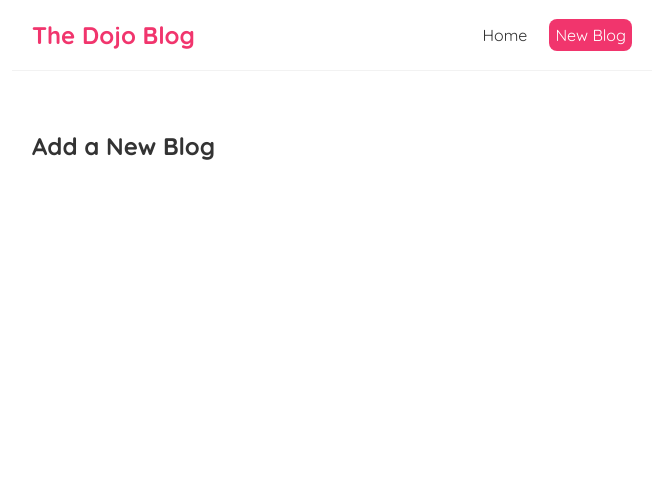
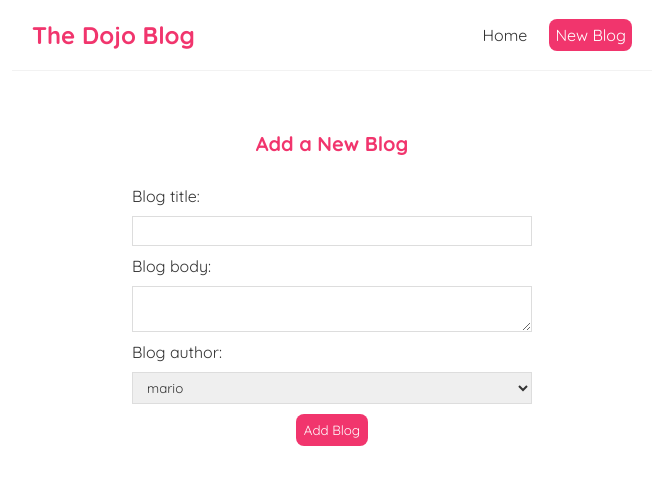
Before and after one commit to sakout-reda/React-Blog, a React (Create React App) app: page /create in a window 1280 px wide. Shown: the top 484 px of the page, without its empty margins (308-971 px from the left). Built offline with nearby package versions, Linux system fonts and the light colour scheme.

Commit message:
Sending Post Request

```diff
--- a/src/BlogDetails.js
+++ b/src/BlogDetails.js
@@ -1,12 +1,22 @@
 import { useParams } from "react-router-dom";
+import useFetch from './useFetch';
 
 const BlogDetails = () => {
-    const {id} = useParams()
+    const { id } = useParams();
+    const { data: blog, isLoading, myError } = useFetch('http://localhost:8000/blogs/' + id);
     return (
         <div className="blog-details">
-            <h2>Blog details - {id}</h2>
+            {isLoading && <div>Loadding...</div>}
+            {myError && <div>{myError}</div>}
+            {blog && (
+                <article>
+                    <h2> {blog.title} </h2>
+                    <p> Wrriten by {blog.author} </p>
+                    <div> {blog.body} </div>
+                </article>
+            )}
         </div>
-     );
+    );
 }
 
 export default BlogDetails;
--- a/src/Create.js
+++ b/src/Create.js
@@ -1,9 +1,56 @@
+import { useState } from "react";
+
 const Create = () => {
+    const [title, setTitle] = useState('');
+    const [body, setBody] = useState('');
+    const [author, setAuthor] = useState('mario');
+    const [isPending, setisPending] = useState(false);
+    const handleSubmit = (e) => {
+        e.preventDefault();
+        const blog = { title, body, author };
+
+        setisPending(true);
+
+        fetch('http://localhost:8000/blogs', {
+            method: 'POST',
+            headers: { "Content-Type": "application/json" },
+            body: JSON.stringify(blog)
+        }).then(() => {
+            console.log('new blog added');
+            setisPending(false);
+        });
+    }
+
     return (
         <div className="create">
             <h2>Add a New Blog</h2>
+            <form onSubmit={handleSubmit}>
+                <label>Blog title:</label>
+                <input
+                    type="text"
+                    required
+                    value={title}
+                    onChange={(e) => setTitle(e.target.value)}
+                />
+                <label>Blog body:</label>
+                <textarea
+                    required
+                    value={body}
+                    onChange={(e) => setBody(e.target.value)}
+                ></textarea>
+                <label>Blog author:</label>
+                <select
+                    value={author}
+                    onChange={(e) => setAuthor(e.target.value)}
+                >
+                    <option value="mario">mario</option>
+                    <option value="yoshi">yoshi</option>
+                </select>
+                {!isPending && <button>Add Blog</button>}
+                {isPending && <button>Adding Blog...</button>}
+            </form>
         </div>
-     );
+    );
 }
 
 export default Create;
--- a/src/index.css
+++ b/src/index.css
@@ -48,6 +48,56 @@
   color: #f1356d;
   margin-bottom: 8px;
 }
-.blog-preview a {
+.blog-preview a{
   text-decoration: none;
 }
+
+/* blog details page */
+.blog-details h2 {
+  font-size: 20px;
+  color: #f1356d;
+  margin-bottom: 10px;
+}
+.blog-details div {
+  margin: 20px 0;
+}
+.blog-details button {
+  background: #f1356d;
+  color: #fff;
+  border: 0;
+  padding: 8px;
+  border-radius: 8px;
+  cursor: pointer;
+}
+
+/* create new blog form */
+.create {
+  max-width: 400px;
+  margin: 0 auto;
+  text-align: center;
+}
+.create label {
+  text-align: left;
+  display: block;
+}
+.create h2 {
+  font-size: 20px;
+  color: #f1356d;
+  margin-bottom: 30px;
+}
+.create input, .create textarea, .create select {
+  width: 100%;
+  padding: 6px 10px;
+  margin: 10px 0;
+  border: 1px solid #ddd;
+  box-sizing: border-box;
+  display: block;
+}
+.create button {
+  background: #f1356d;
+  color: #fff;
+  border: 0;
+  padding: 8px;
+  border-radius: 8px;
+  cursor: pointer;
+}
```
Also changed, not shown: data/db.json (+18 -0 lines).
